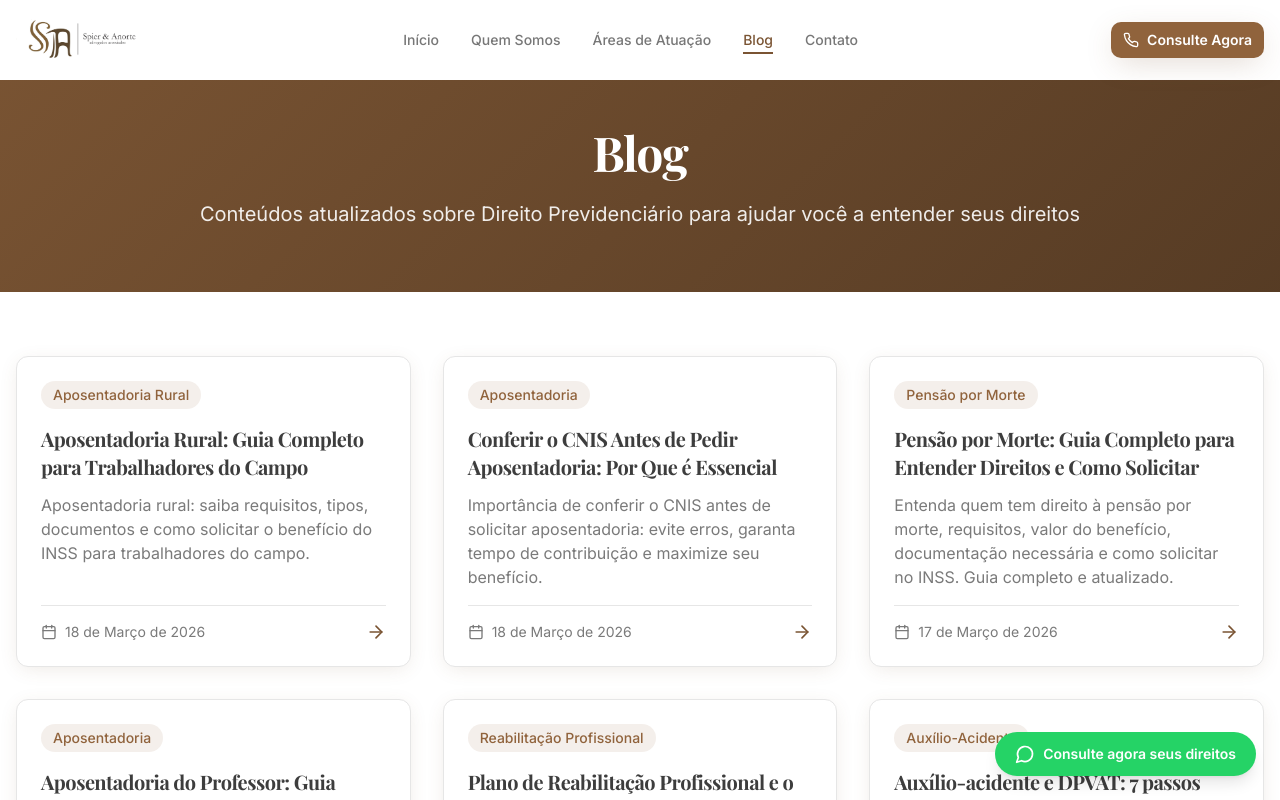
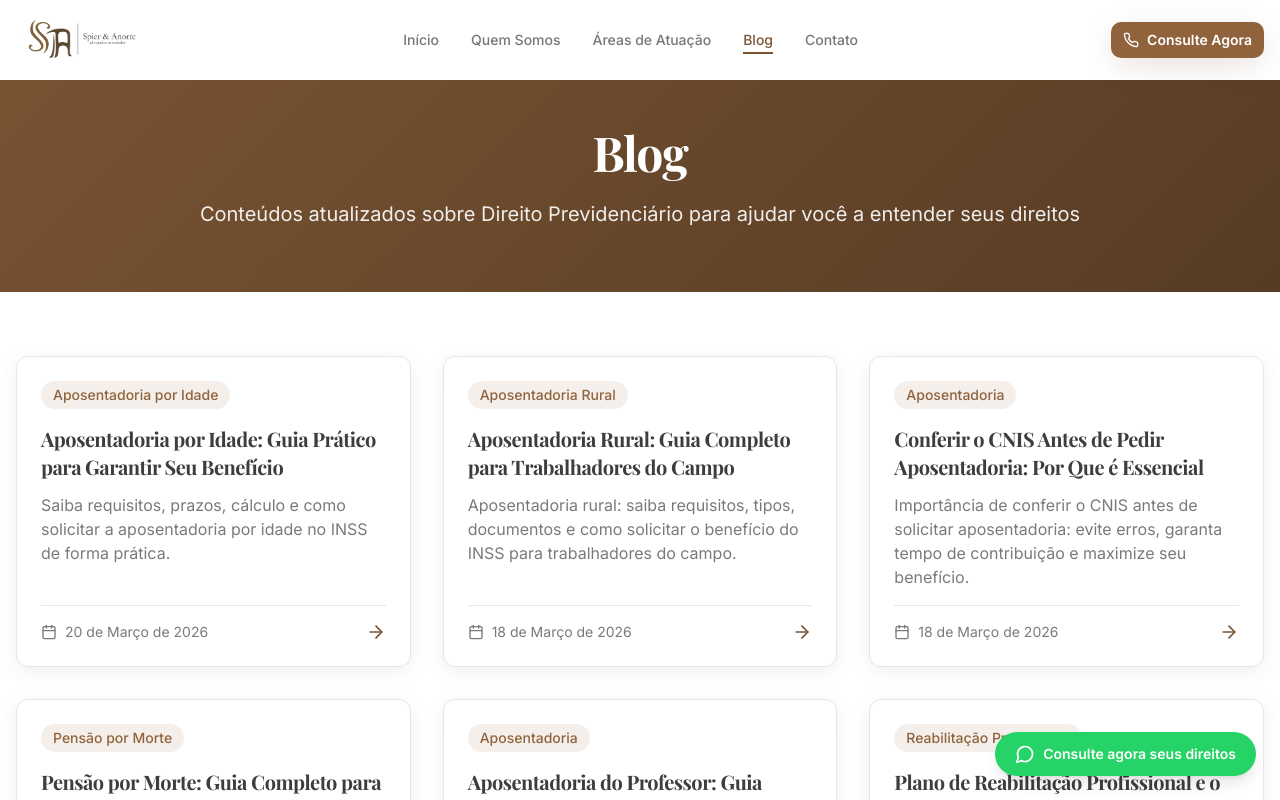
Before and after one commit to cassioanorte/sua-jornada-previdencia, a React (Vite) app: page /blog in a window 1280 px wide. Shown: the top 800 px of the page. Built offline with nearby package versions, Linux system fonts and the light colour scheme; the HTML template or start-up script is replaced by a standard one.

Commit message:
Atualizou blog sobre idade
Co-authored-by: cassioanorte <106702931+cassioanorte@users.noreply.github.com>

```diff
--- a/src/data/blogPosts.ts
+++ b/src/data/blogPosts.ts
@@ -1661,6 +1661,105 @@ A aposentadoria rural é um direito construído sobre provas de trabalho e vínc
     date: "18 de Março de 2026",
     category: "Aposentadoria Rural",
     author: "Equipe Spier & Anorte"
+  },
+  {
+    id: "aposentadoria-por-idade",
+    title: "Aposentadoria por Idade: Guia Prático para Garantir Seu Benefício",
+    excerpt: "Saiba requisitos, prazos, cálculo e como solicitar a aposentadoria por idade no INSS de forma prática.",
+    content: `
+## O que é aposentadoria por idade?
+
+A aposentadoria por idade é um benefício previdenciário concedido ao trabalhador que atingiu a idade mínima prevista em lei e cumpriu os requisitos de contribuição quando aplicáveis. Ela está prevista no Regime Geral de Previdência Social (RGPS) administrado pelo INSS e pode ser requerida por trabalhadores urbanos, rurais e segurados especiais, cada grupo com regras específicas.
+
+## Quem tem direito à aposentadoria por idade?
+
+- **Trabalhadores urbanos:** geralmente é exigida idade mínima e tempo mínimo de contribuição dependendo da regra vigente (verifique regras de transição aplicáveis).
+- **Trabalhadores rurais e segurados especiais:** costumam ter idades mínimas reduzidas em comparação aos urbanos (por exemplo, 55 anos para mulheres e 60 para homens em regras típicas), além de requisitos específicos de comprovação da atividade no meio rural.
+- **Pessoas com deficiência:** existem regras específicas que consideram o grau de deficiência para reduzir o tempo de contribuição necessário.
+
+É importante checar a legislação atual e eventuais regras de transição que possam alterar prazos, idades e exigências.
+
+## Idade mínima e tempo de contribuição: regras gerais
+
+- **Idade mínima:** varia por grupo e por mudanças legislativas. Historicamente, as regras pós-reforma passaram a exigir idades maiores e/ou tempo de contribuição mínimo; entretanto, existem regras de transição para quem já estava no mercado de trabalho.
+- **Tempo de contribuição:** em muitas situações é exigido um tempo mínimo (por exemplo, 15 anos de contribuição para trabalhadores urbanos em determinados períodos), enquanto segurados especiais podem não precisar comprovar contribuições da mesma forma, mas sim a atividade rural por determinado período.
+
+Como as regras podem mudar, recomenda-se sempre conferir o texto atualizado da legislação e utilizar as ferramentas oficiais do INSS para simulação.
+
+## Como é feito o cálculo do benefício?
+
+O cálculo da aposentadoria por idade depende de:
+
+- **Média dos salários de contribuição:** o INSS calcula uma média aritmética dos salários de contribuição a partir de um período base definido por lei (aplica-se regra de descarte de maiores ou menores salários conforme legislação vigente).
+- **Fator previdenciário e regras específicas:** dependendo da data de concessão e da opção do segurado, pode haver aplicação de fatores (como o fator previdenciário) ou regras de transição que alterem o percentual aplicado sobre a média.
+- **Teto do INSS:** o valor final não pode exceder o teto previdenciário vigente.
+
+Para evitar surpresas, faz sentido simular o benefício com base no extrato do CNIS e, se necessário, buscar orientação especializada.
+
+## Documentos necessários para solicitar
+
+- Documento de identificação com foto (RG, CNH, carteira profissional) e CPF.
+- Comprovante de residência.
+- Carteira de Trabalho (CTPS), contracheques, carnês de contribuição (GPS), informes de rendimentos e demais comprovantes de vínculos e recolhimentos.
+- Extrato CNIS (Cadastro Nacional de Informações Sociais) — é essencial conferir e corrigir eventuais inconsistências antes do pedido.
+- Para segurados rurais: documentos que comprovem atividade rural (DAP, notas fiscais de venda da produção, declarações de sindicato, testemunhas).
+- Para pessoas com deficiência: laudos médicos e documentação que ateste o grau de incapacidade.
+
+Sempre mantenha cópias digitais organizadas para anexar pelo Meu INSS.
+
+## Passo a passo para solicitar pelo INSS
+
+1. Reúna toda a documentação necessária e verifique o CNIS no Meu INSS.
+2. Acesse o Meu INSS (site ou aplicativo) com login gov.br; caso não tenha, faça o cadastro.
+3. Escolha o serviço "Aposentadoria por idade" e preencha o requerimento, anexando documentos digitalizados.
+4. Agende perícias ou atendimentos presenciais, se exigidos.
+5. Acompanhe o pedido pelo Meu INSS e responda a eventuais exigências dentro dos prazos.
+6. Se o pedido for indeferido, veja a motivação e, se for o caso, apresente recurso administrativo ou busque orientação jurídica.
+
+**Dica:** conferir e corrigir o CNIS antes de solicitar pode evitar exigências e atrasos.
+
+## Erros comuns e como evitá-los
+
+- **Não checar o CNIS antes de pedir:** revisar o extrato evita perda de contribuições no cálculo.
+- **Falta de documentos que comprovem períodos contributivos ou de atividade rural:** organize e digitalize documentos antigos.
+- **Não considerar regras de transição:** isso pode levar à escolha equivocada do momento do pedido.
+- **Deixar de somar períodos como contribuinte individual ou facultativo:** todas as contribuições contam, desde que devidamente comprovadas.
+
+## Diferenças entre aposentadoria por idade urbana e rural
+
+- **Idade mínima:** frequentemente menor para trabalhadores rurais/segurados especiais.
+- **Forma de comprovação:** segurados rurais dependem mais de documentos como DAP, notas fiscais da produção e testemunhas, enquanto urbanos dependem de carteira de trabalho e carnês.
+- **Cálculo:** pode variar conforme contribuições registradas no CNIS.
+
+## Regras de transição e mudanças recentes
+
+As reformas da previdência costumam criar regras de transição para quem já contribuía antes das mudanças. Essas regras determinam critérios híbridos (idade + tempo de contribuição + pontos) que podem ser mais vantajosos para alguns segurados. Consulte sempre fontes oficiais ou um especialista para verificar em qual regime você se encaixa.
+
+## Perguntas Frequentes (FAQs)
+
+#### Quem tem direito à aposentadoria por idade?
+Qualquer segurado que atenda à idade mínima exigida e cumpra os requisitos de contribuição ou comprovação de atividade, conforme a sua categoria (urbano, rural, pessoa com deficiência).
+
+#### Posso continuar trabalhando após pedir a aposentadoria por idade?
+Sim. Em geral, o recebimento do benefício não impede o trabalho. Entretanto, para servidores públicos ou cargos com regras próprias, verifique regras de acúmulo e aposentadoria do regime próprio.
+
+#### É preciso carência para aposentadoria por idade?
+Sim, normalmente há exigência de carência (número mínimo de contribuições) em determinados casos. Para segurado especial, as regras são diferentes e muitas vezes a condição de atividade rural substitui a carência contributiva.
+
+#### Como corrigir o CNIS se encontrar erros?
+Reúna comprovantes (CTPS, contracheques, GPS, DAP) e protocole pedido de correção no Meu INSS anexando as provas. Em casos de negativa, avalie recurso ou ação judicial.
+
+#### Quanto tempo demora a concessão do benefício?
+O prazo varia conforme a análise documental e a necessidade de perícia. Pode levar semanas a meses.
+
+## Conclusão
+
+A aposentadoria por idade é um direito que exige atenção ao momento do requerimento, à documentação e à conferência do histórico contributivo. Planejar, revisar o CNIS, organizar provas e, quando necessário, buscar orientação especializada, são passos que aumentam as chances de concessão correta e célere do benefício. Consulte sempre as orientações oficiais do INSS e, se tiver dúvidas complexas, procure um advogado previdenciário.
+
+**#AposentadoriaPorIdade #INSS #DireitoPrevidenciário #AposentadoriaIdade #BenefícioINSS #AdvogadoPrevidenciário #SpierAnorte**`,
+    date: "20 de Março de 2026",
+    category: "Aposentadoria por Idade",
+    author: "Equipe Spier & Anorte"
   }
 ];
 
```
